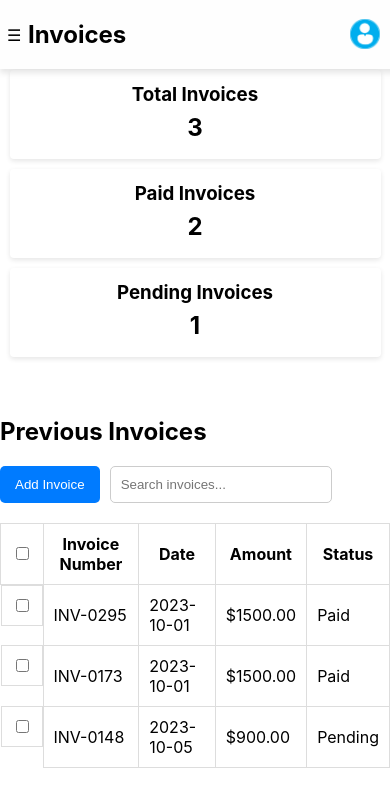
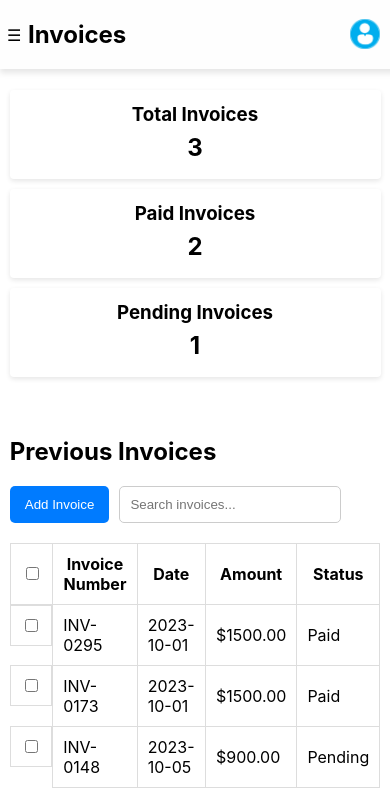
Before and after one commit to Ombito/Admin-dashboard, a React (Create React App) app: page /invoices in a window 390 px wide. Shown: the top 812 px of the page. Built offline with nearby package versions, Linux system fonts and the light colour scheme; what @react-pdf/renderer would draw is missing.

Commit message:
Fix: invoices

```diff
--- a/src/components/Invoices/invoices.css
+++ b/src/components/Invoices/invoices.css
@@ -4,7 +4,7 @@
     margin-bottom: 20px;
     width: 90%;
     margin: auto;
-    margin-top: 70px;
+    margin-top: 75px;
 }
 
 .analytics-card {
@@ -84,21 +84,6 @@
 }
 
 
-.invoice-table {
-    width: 100%;
-    border-collapse: collapse;
-    margin-bottom: 20px;
-}
-
-.invoice-table th,
-.invoice-table td {
-    border: 1px solid #ddd;
-    padding: 10px;
-}
-
-.invoice-table th {
-    /* background-color: #f4f4f4;  */
-}
 .checkbox-tr {
     display: flex;
     justify-content: center;
@@ -171,21 +156,12 @@ a:-webkit-any-link {
 .invoice-table {
     width: 100%;
     border-collapse: collapse;
-    margin-top: 20px;
 }
 
 .invoice-table th,
 .invoice-table td {
     border: 1px solid #ddd;
     padding: 10px;
-}
-
-.invoice-table th {
-    /* background-color: #f4f4f4;  */
-}
-
-.invoice-table tr:nth-child(even) {
-    /* background-color: #f9f9f9;  */
 }
 
 
@@ -261,6 +237,7 @@ a:-webkit-any-link {
         flex-direction: column;
         align-items:center;
         gap :10px;
+        margin-top: 90px;
      }
 
      .analytics-card {
@@ -271,14 +248,23 @@ a:-webkit-any-link {
      }
      .invoice-hero {
         padding: 0px;
+        width: 95%;
+        margin: auto;
+        overflow-x: auto;
+    }
+    .invoice-form {
+        background-color: #fff;
+        margin: auto;
+        width: 85%;
+        padding: 10px;
     }
     .invoice-item {
       flex-direction: row;
       gap: 10px;
     }
     .current-invoice {
-        width: 100%;
-        padding: 10px;
+        width: 95%;
+        padding: 5px;
     }
     .description-container input {
       flex: 1;
@@ -288,4 +274,7 @@ a:-webkit-any-link {
         flex-direction: column;
         align-items: start;
     }
+    .invoice-table {
+        margin: 20px 0;
+    }
   }
--- a/src/components/Invoices/invoices.jsx
+++ b/src/components/Invoices/invoices.jsx
@@ -180,7 +180,7 @@ const filteredInvoices = invoices.filter(invoice =>
           <Text>Please make the payment to the following account:</Text>
           <Text>Bank Name: Stanbic Bank</Text>
           <Text>Account Number: 0010455697543</Text>
-          <Text>Routing Number: 4918472</Text>
+          <Text>Branch: Town Center</Text>
         </View>
 
         <Text style={styles.footer}>Thank you for your business!</Text>
@@ -317,7 +317,7 @@ const filteredInvoices = invoices.filter(invoice =>
                         <p>Please make the payment to the following account:</p>
                         <p>Bank Name: Stanbic Bank</p>
                         <p>Account Number: 0010455697543</p>
-                        <p>Routing Number: 4918472</p>
+                        <p>Branch: Town Center</p>
                     </div>
 
                     <footer className="invoice-footer">
```
